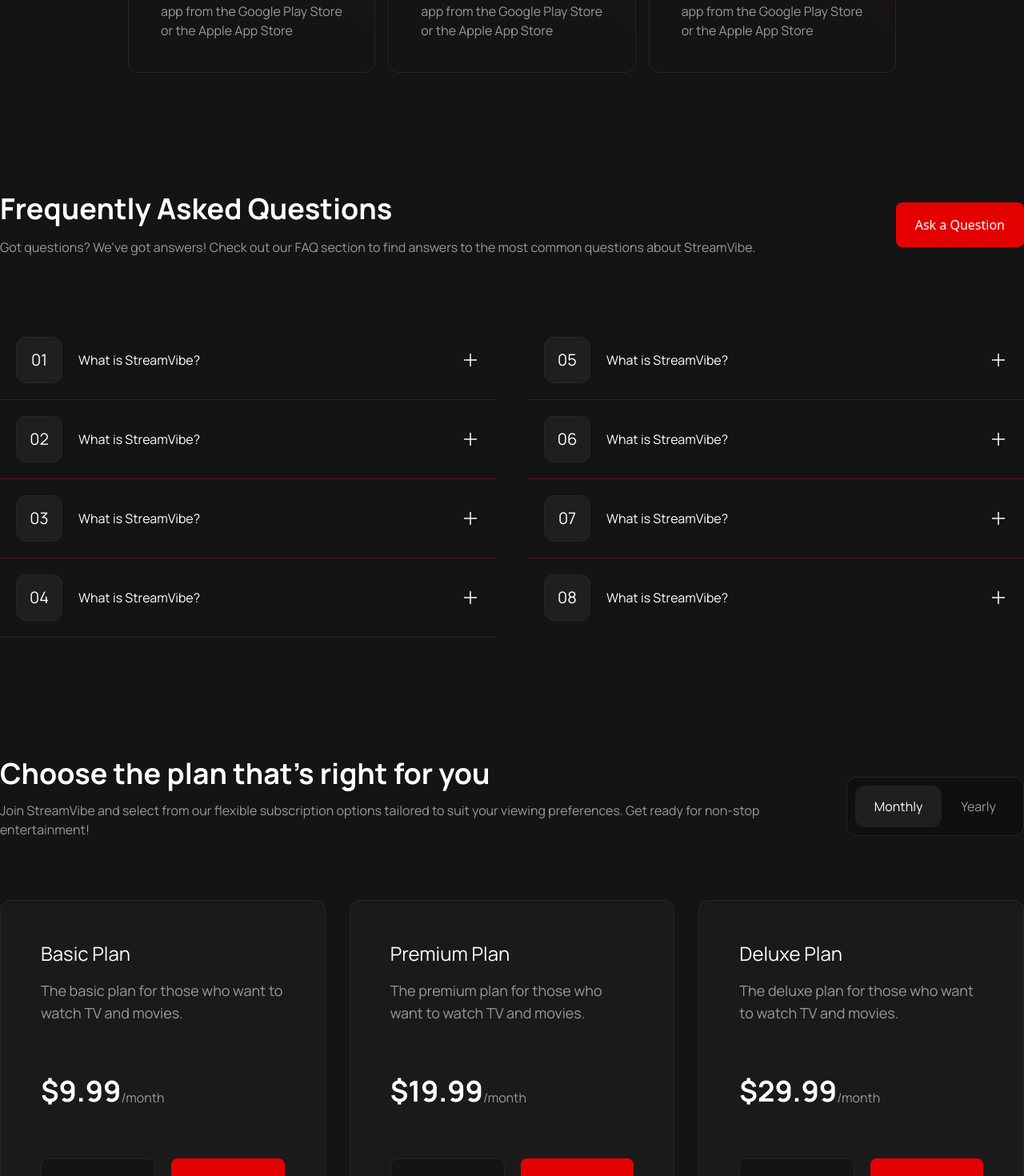
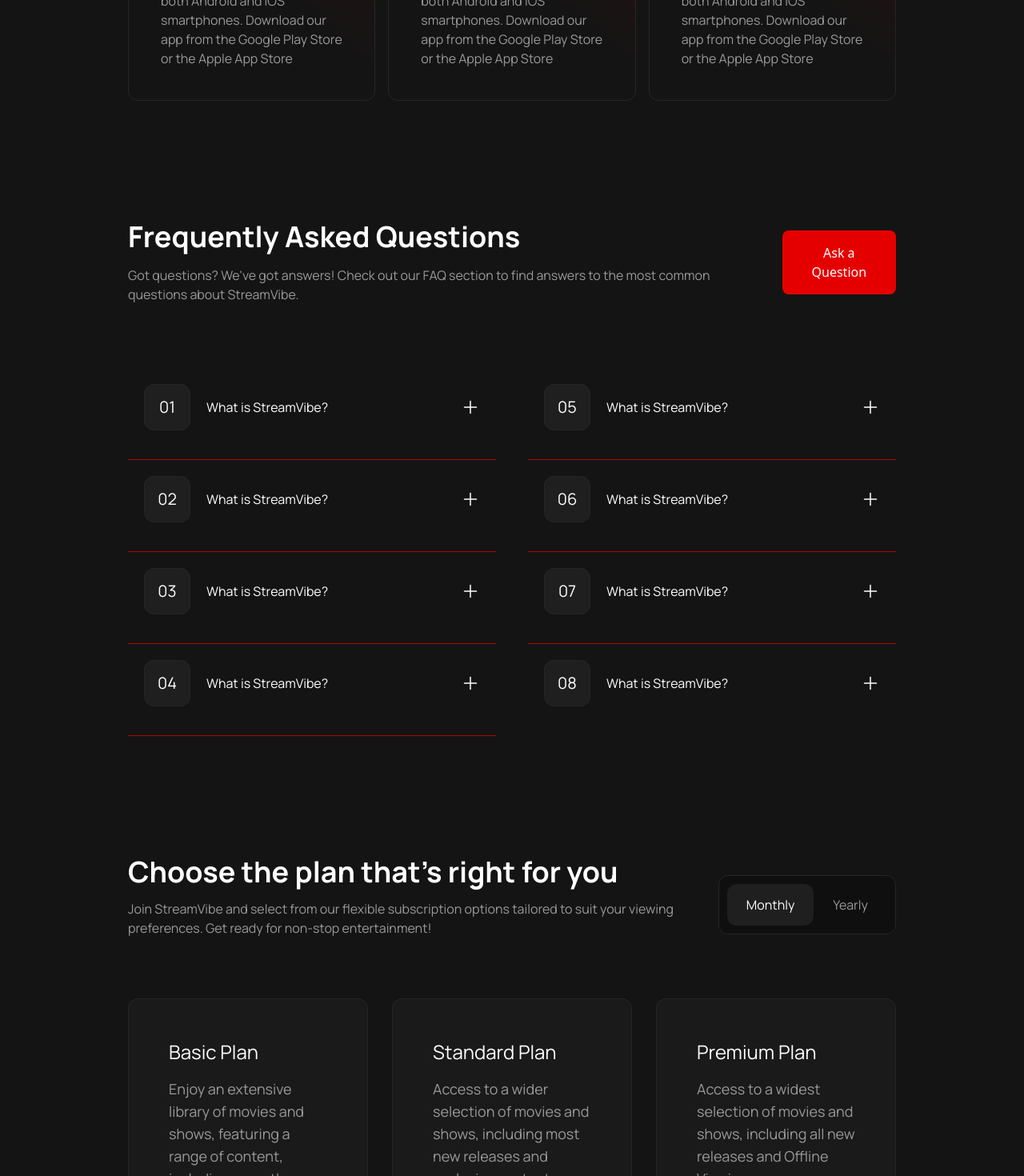
Before and after one commit to Sh4rk-dev/StreamVibe, a React (Vite) app: page / in a window 1280 px wide. Shown: the part 2185-3655 px from the top of the page at 80% size. Built offline with nearby package versions, Linux system fonts and the light colour scheme.

Commit message:
feat: update Footer and CardCategory components for responsive design and improved layout

```diff
--- a/src/app/Home.tsx
+++ b/src/app/Home.tsx
@@ -115,7 +115,7 @@
                 </div>
               </div>
 
-              <div className="mb-36 flex flex-row justify-between gap-7 overflow-hidden">
+              <div className="mb-12 flex flex-row justify-between gap-7 overflow-hidden lg:mb-36">
                 <CardCategory />
                 <CardCategory />
                 <CardCategory />
@@ -125,10 +125,10 @@
 
               <div className="flex flex-col gap-20">
                 <div className="flex flex-col gap-4">
-                  <h1 className="font-Manrope font-bold text-4xl text-white">
+                  <h1 className="font-Manrope font-bold text-white text-xl lg:text-4xl">
                     We Provide you streaming experience across various devices.
                   </h1>
-                  <p className="font-Manrope text-Custom-Gray-60 text-lg">
+                  <p className="font-Manrope text-Custom-Gray-60 lg:text-lg">
                     With StreamVibe, you can enjoy your favorite movies and TV
                     shows anytime, anywhere. Our platform is designed to be
                     compatible with a wide range of devices, ensuring that you
@@ -136,7 +136,7 @@
                   </p>
                 </div>
 
-                <div className="grid grid-cols-3 grid-rows-2 gap-4">
+                <div className="grid gap-4 lg:grid-cols-3 lg:grid-rows-2">
                   <DeviceSupportGrid
                     description="StreamVibe is optimized for both Android and iOS smartphones. Download our app from the Google Play Store or the Apple App Store"
                     title="Smartphones"
@@ -172,8 +172,8 @@
             viewport={{ once: true }}
             whileInView={{ y: 0, opacity: 1 }}
           >
-            <section className="mb-37.5">
-              <div className="mb-20 flex flex-row items-center justify-between">
+            <section className="mb-37.5 px-20 lg:px-40">
+              <div className="mb-20 flex flex-col items-start justify-between gap-6 lg:flex-row lg:items-center">
                 <div className="flex flex-col gap-4">
                   <h1 className="font-Manrope font-bold text-4xl text-white">
                     Frequently Asked Questions
@@ -192,8 +192,8 @@
                 </button>
               </div>
 
-              <div className="grid grid-cols-2 grid-rows-1 gap-10 divide-y divide-Custom-Red-45/40">
-                <div className=" divide-y divide-Custom-Red-45/40">
+              <div className="grid divide-y divide-Custom-Red-45/75 lg:grid-cols-2 lg:grid-rows-1 lg:gap-10">
+                <div className="divide-y divide-Custom-Red-45/75">
                   <AccordionInfo indexNumber={1} title="What is StreamVibe?">
                     <AccordionInfo.ContentRoot>
                       <AccordionInfo.Content />
@@ -219,7 +219,7 @@
                   </AccordionInfo>
                 </div>
 
-                <div className=" divide-y divide-Custom-Red-45/40">
+                <div className="divide-y divide-Custom-Red-45/75">
                   <AccordionInfo indexNumber={5} title="What is StreamVibe?">
                     <AccordionInfo.ContentRoot>
                       <AccordionInfo.Content />
@@ -254,8 +254,8 @@
             viewport={{ once: true }}
             whileInView={{ y: 0, opacity: 1 }}
           >
-            <section className="mb-37.5">
-              <div className="flex flex-row justify-between gap-6">
+            <section className="mb-37.5 px-20 lg:px-40">
+              <div className="flex flex-col gap-6 lg:flex-row lg:justify-between">
                 <div className="flex flex-col gap-3.5">
                   <h1 className="font-Manrope font-bold text-4xl text-white">
                     Choose the plan that's right for you
@@ -267,49 +267,56 @@
                   </p>
                 </div>
 
-                <div className="mt-6 mb-20 flex flex-row rounded-xl border border-Custom-Black-15 bg-Custom-Black-06 p-2.5">
-                  <span className="rounded-xl bg-Custom-Black-12 px-6 py-3.5 font-Manrope text-white">
+                <div className="mt-6 mb-20 flex w-fit flex-row rounded-xl border border-Custom-Black-15 bg-Custom-Black-06 p-2.5">
+                  <button
+                    className="rounded-xl bg-Custom-Black-12 px-6 py-3.5 font-Manrope text-white"
+                    type="button"
+                  >
                     Monthly
-                  </span>
-                  <span className="px-6 py-3.5 font-Manrope text-Custom-Gray-60">
+                  </button>
+
+                  <button
+                    className="px-6 py-3.5 font-Manrope text-Custom-Gray-60"
+                    type="button"
+                  >
                     Yearly
-                  </span>
+                  </button>
                 </div>
               </div>
 
-              <div className="mb-37.5 grid grid-cols-3 grid-rows-1 gap-7.5">
+              <div className="mb-37.5 grid gap-7.5 lg:grid-cols-3 lg:grid-rows-1">
                 <CardPlan
-                  description="The basic plan for those who want to watch TV and movies."
+                  description="Enjoy an extensive library of movies and shows, featuring a range of content, including recently released titles."
                   price={9.99}
                   title="Basic Plan"
                 />
                 <CardPlan
-                  description="The premium plan for those who want to watch TV and movies."
-                  price={19.99}
-                  title="Premium Plan"
+                  description="Access to a wider selection of movies and shows, including most new releases and exclusive content"
+                  price={12.99}
+                  title="Standard Plan"
                 />
                 <CardPlan
-                  description="The deluxe plan for those who want to watch TV and movies."
-                  price={29.99}
-                  title="Deluxe Plan"
+                  description="Access to a widest selection of movies and shows, including all new releases and Offline Viewing"
+                  price={14.99}
+                  title="Premium Plan"
                 />
               </div>
 
-              <div className="flex h-[400px] flex-row rounded-lg border border-Custom-Black-15 bg-[url('./assets/photo/Banner-StreamVibe.png')] bg-center bg-cover bg-no-repeat">
+              <div className="flex h-[400px] flex-col justify-center gap-10 rounded-lg border border-Custom-Black-15 bg-[url('./assets/photo/Banner-StreamVibe.png')] bg-center bg-cover bg-no-repeat lg:flex-row">
                 <div className="flex items-center justify-between gap-20 px-20">
-                  <div className="flex flex-col gap-3.5 ">
-                    <h1 className="font-Manrope font-bold text-5xl text-white">
+                  <div className="flex flex-col gap-3.5">
+                    <h1 className="text-center font-Manrope font-bold text-5xl text-white">
                       Start your free trial today!
                     </h1>
 
-                    <span className="font-Manrope text-Custom-Gray-60">
+                    <span className="text-center font-Manrope text-Custom-Gray-60">
                       This is a clear and concise call to action that encourages
                       users to sign up for a free trial of StreamVibe.
                     </span>
                   </div>
                 </div>
 
-                <div className="flex flex-1 items-center justify-around">
+                <div className="flex items-center justify-around lg:flex-1">
                   <button
                     className="rounded-lg bg-Custom-Red-45 px-6 py-4 text-white"
                     type="button"
--- a/src/components/AccordionInfo.tsx
+++ b/src/components/AccordionInfo.tsx
@@ -22,7 +22,7 @@
           onClick={() => setIsOpen(!isOpen)}
           type="button"
         >
-          <div className="flex w-full flex-row items-center justify-between">
+          <div className="flex w-full flex-row items-center justify-between pb-4">
             <div className=" flex flex-row items-center gap-5">
               <div className=" flex h-[58px] w-[58px] flex-row items-center justify-center rounded-xl border border-Custom-Black-15 bg-Custom-Black-12">
                 <h1 className="font-Manrope text-white text-xl">
--- a/src/components/Cards/CardCategory.tsx
+++ b/src/components/Cards/CardCategory.tsx
@@ -5,7 +5,11 @@
     <div className="rounded-lg border border-Custom-Black-15 bg-Custom-Black-10">
       <div className="p-5">
         <picture>
-          <img alt="Image: Category" src="./src/assets/photo/Category.png" />
+          <img
+            alt="Image: Category"
+            className="min-w-40"
+            src="./src/assets/photo/Category.png"
+          />
         </picture>
 
         <div className="flex flex-row justify-between">
--- a/src/components/Footer.tsx
+++ b/src/components/Footer.tsx
@@ -1,7 +1,7 @@
 export function Footer() {
   return (
-    <footer className="bg-Custom-Black-06 px-40 pt-25">
-      <div className="grid grid-cols-6 grid-rows-1 gap-7.5 pb-25">
+    <footer className="bg-Custom-Black-06 px-20 pt-25 lg:px-40">
+      <div className="grid grid-cols-2 gap-7.5 pb-25 lg:grid-cols-6 lg:grid-rows-1">
         <div>
           <h1 className="text- mb-3 font-Manrope font-bold text-white">Home</h1>
           <div className="flex flex-col gap-3.5">
```
